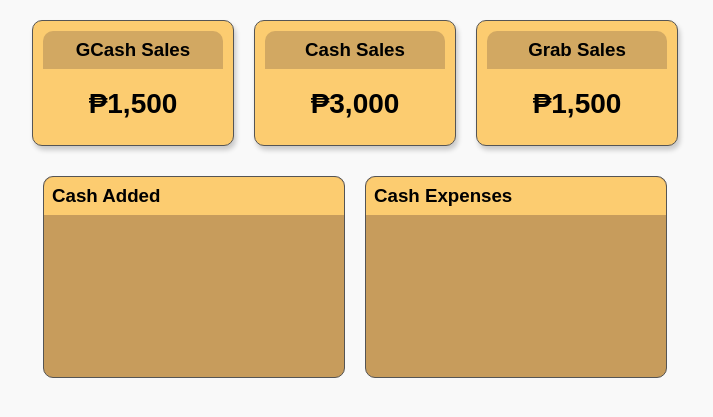
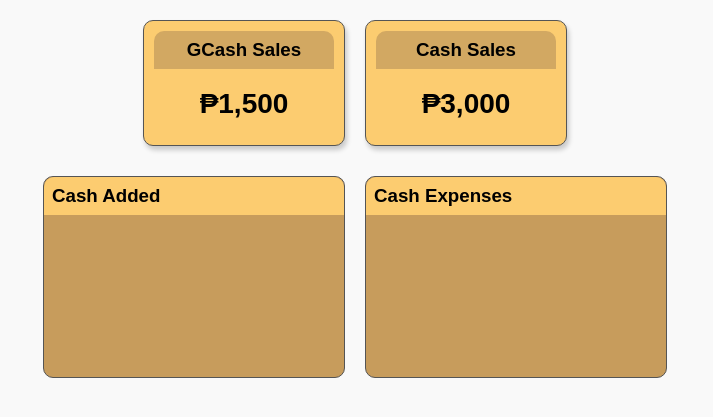
Before and after one commit to KurtSalonga/BREWeb_Group-3, a PHP site: page /cash-drawer.php in a window 1280 px wide. Shown: the part 68-485 px from the top of the page, without its empty margins (285-998 px from the left). Run offline with PHP 8.4, Linux system fonts and the light colour scheme; some web fonts are replaced.

Commit message:
Cash Drawer Page
Cash Drawer Page Final Code

```diff
--- a/cash-drawer.php
+++ b/cash-drawer.php
@@ -26,11 +26,7 @@
             <h3>Cash Sales</h3>
             <div class="amount">₱3,000</div>
         </div>
-        <div class="card">
-            <h3>Grab Sales</h3>
-            <div class="amount">₱1,500</div>
-        </div>
-    </div>
+</div>
 
     <div class="bottom-row">
         <div class="large-box">
```
